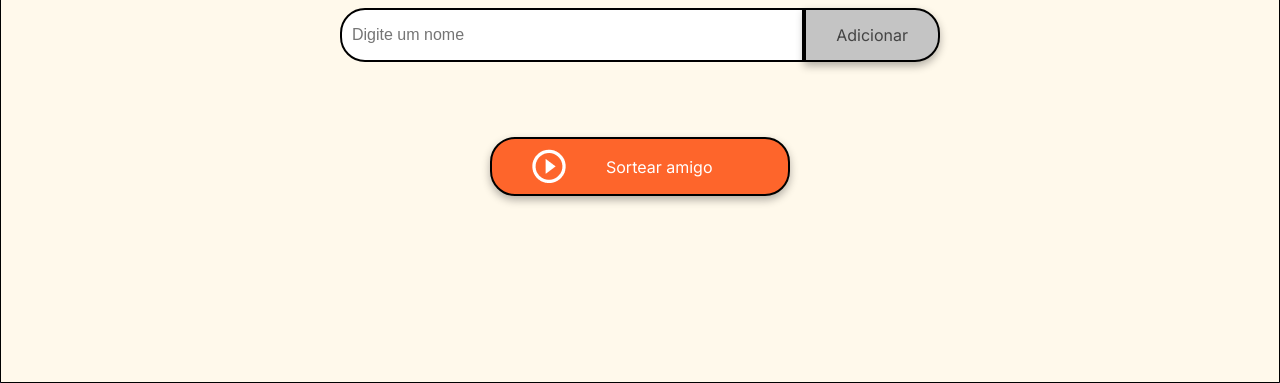
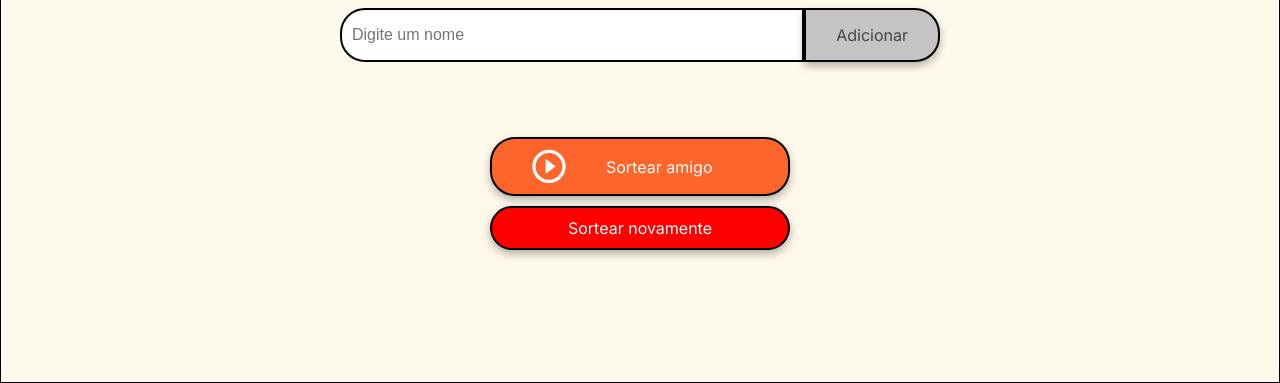
Before and after one commit to Cr-Israel/amigo-secreto-alura-one, a plain HTML site: page index.html in a window 1280 px wide. Shown: the part 417-800 px from the top of the page. Drawn offline with Linux system fonts and the light colour scheme.

Commit message:
Função de resetar

```diff
--- a/app.js
+++ b/app.js
@@ -41,4 +41,18 @@ function sortearAmigo() {
     li.textContent = `Seu amigo secreto sorteado é: ${amigoSecreto}`
     ul.appendChild(li)
   }
+
 }
+
+// Função para recomeçar
+function resetar() {
+  alert('Pronto(a) para sortear novamente? Sim? Então vamos nessa!')
+
+  const ulResultado = document.getElementById('resultado')
+  ulResultado.innerHTML = ''
+
+  const ulListaDeAmigos = document.getElementById('listaAmigos')
+  ulListaDeAmigos.innerHTML = ''
+
+  nomes = []
+}
--- a/index.html
+++ b/index.html
@@ -33,6 +33,12 @@
                     Sortear amigo
                 </button>
             </div>
+
+            <div class="button-container">
+                <button class="button-reset" onclick="resetar()" aria-label="Sortear amigo secreto">
+                    Sortear novamente
+                </button>
+            </div>
         </section>
     </main>
 
--- a/style.css
+++ b/style.css
@@ -160,3 +160,21 @@ ul {
 .button-draw:hover {
     background-color: var(--color-button-hover);
 }
+
+.button-reset {
+    margin-top: 10px;
+    display: flex;
+    justify-content: center;
+    align-items: center;
+    width: 100%;
+    padding: 10px 40px;
+    color: var(--color-white);
+    background-color: red;
+    font-size: 16px;
+    cursor: pointer;
+    transition: background-color 0.3s ease;
+}
+
+.button-reset:hover {
+    background-color: darkred;
+}
```
